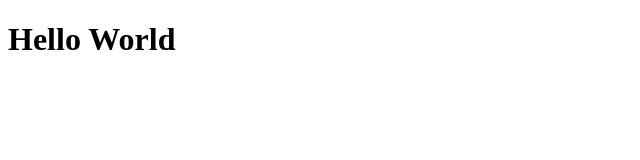
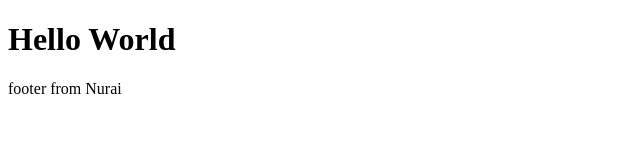
Before and after one commit to Nurashka23/my-site, a plain HTML site: page index.html in a window 1280 px wide. Shown: the whole page, without its empty margins (0-640 px from the left). Drawn offline with Linux system fonts and the light colour scheme.

Commit message:
add footer

```diff
--- a/index.html
+++ b/index.html
@@ -7,5 +7,6 @@
   </head>
   <body>
     <h1>Hello World</h1>
+    <footer>footer from Nurai</footer>
   </body>
 </html>
```
